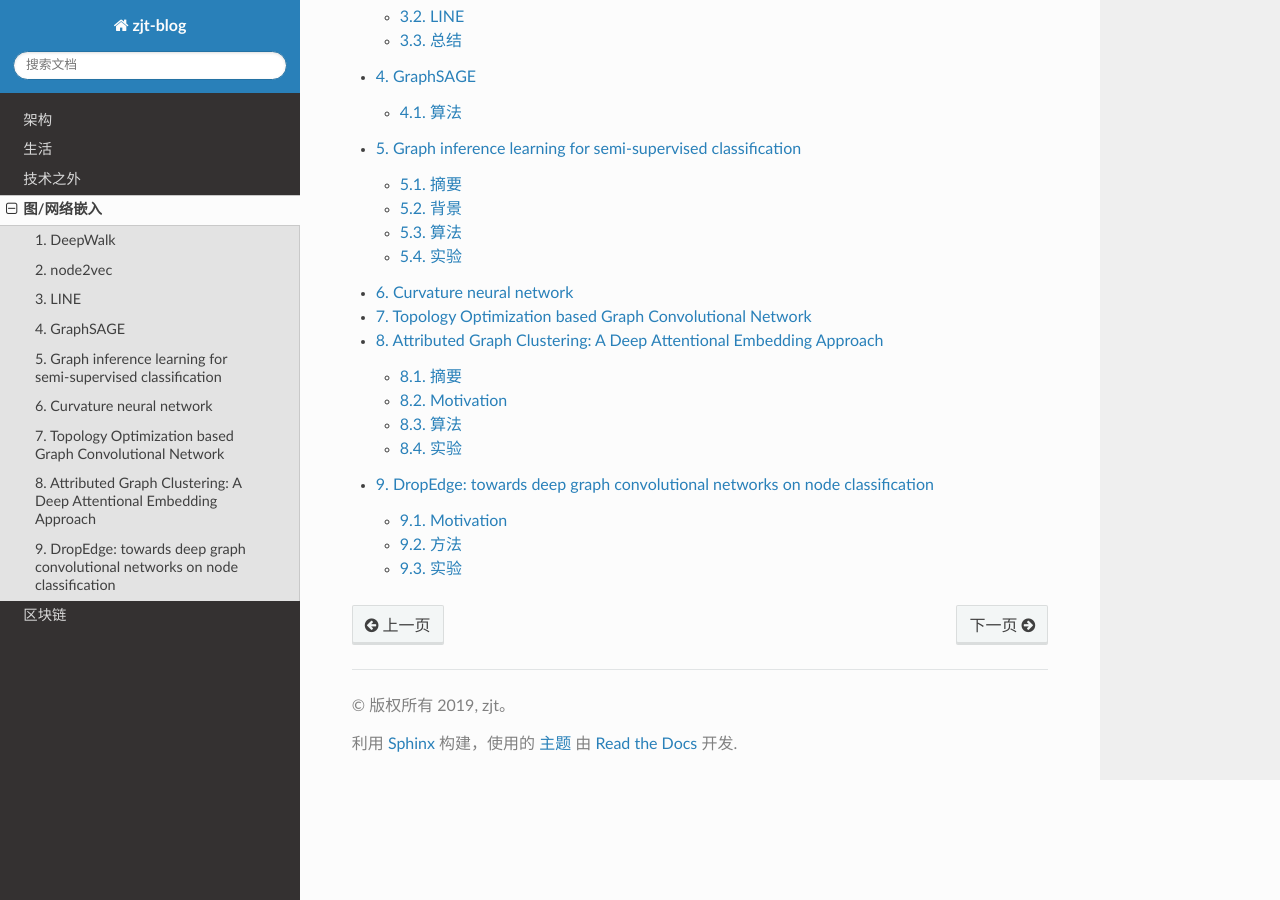
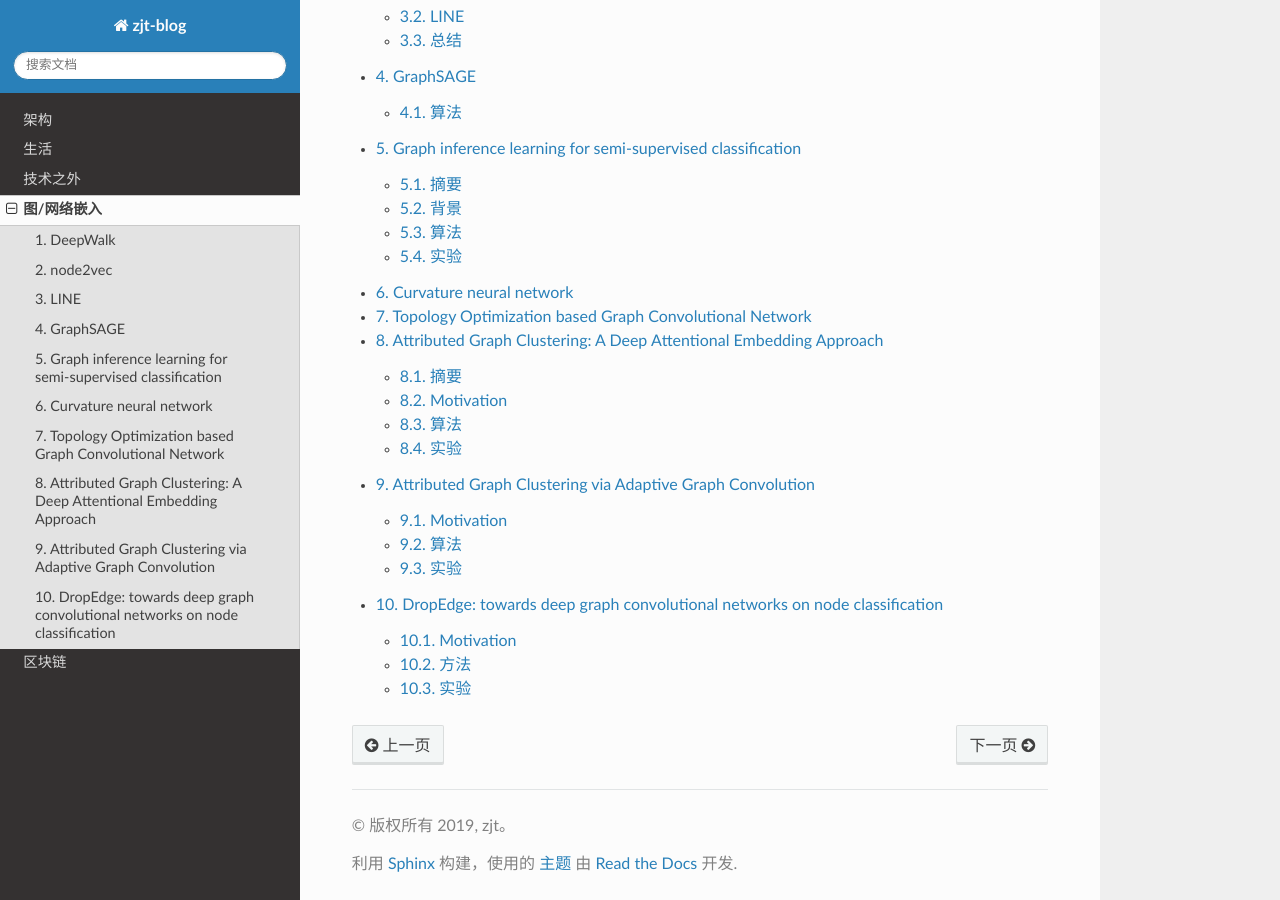
Before and after one commit to shistark/readthedocs-blog, a Sphinx documentation site: the page built from source/embeddings/index.rst, in a window 1280 px wide and 900 px high, scrolled down 655 px. Built offline with Sphinx 7.4.7 and the Read the Docs theme 2.0.0, drawn with Linux system fonts in a browser that asks for light colours; pages that are not in the unit, such as notebooks, are missing from menus.

Commit message:
Attributed_Graph_Clustering_via_Adaptive_Graph_Convolution

```diff
--- a/source/embeddings/index.rst
+++ b/source/embeddings/index.rst
@@ -17,4 +17,5 @@
     Curvature_neural_network
     Topology_Optimization_based_Graph_Convolutional_Network
     Attributed_Graph_Clustering_A_Deep_Attentional_Embedding_Approach
+    Attributed_Graph_Clustering_via_Adaptive_Graph_Convolution
     DropEdge
```
